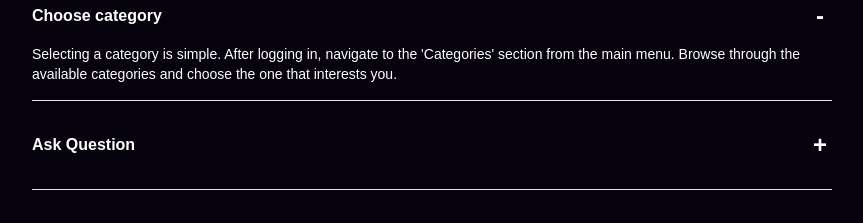
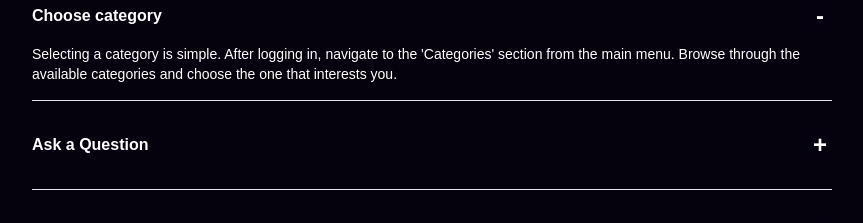
Before and after one commit to Taofeekabdulazeez/study-smart, a Next.js app: page / in a window 1280 px wide. Shown: the part 1360-1583 px from the top of the page, without its empty margins (208-1071 px from the left). Built offline with nearby package versions, Linux system fonts and the light colour scheme; a web font is replaced by a local one.

Commit message:
Update data.ts

```diff
--- a/static/data.ts
+++ b/static/data.ts
@@ -10,7 +10,7 @@ export const faqs = [
       "Selecting a category is simple. After logging in, navigate to the 'Categories' section from the main menu. Browse through the available categories and choose the one that interests you.",
   },
   {
-    question: "Ask Question",
+    question: "Ask a Question",
     answer:
       "To ask a question, go to the 'Ask a Question' section from the main menu. Enter your question details, choose the relevant category, and click 'Submit'. Our community and experts will provide answers shortly.",
   },
```
